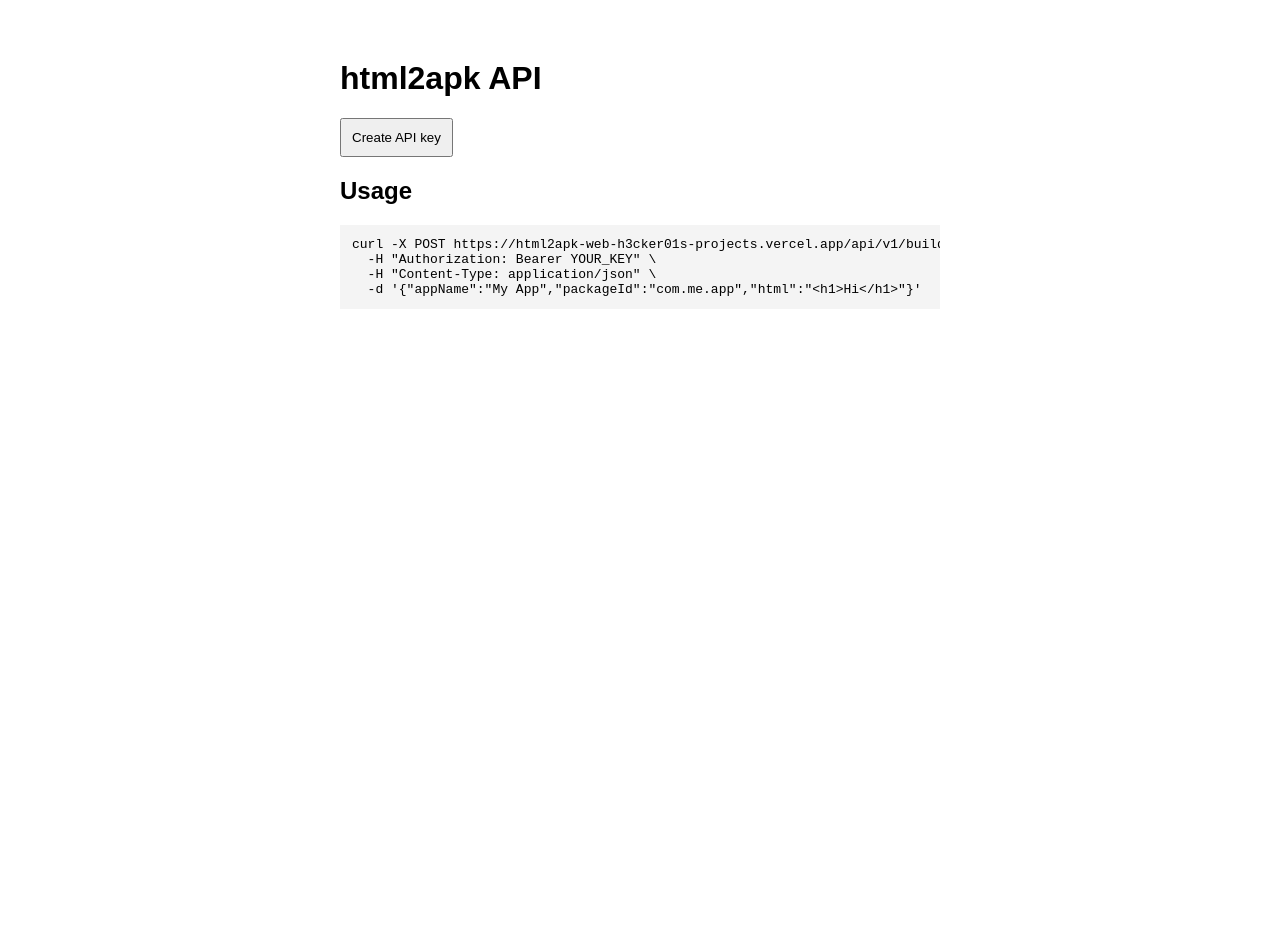
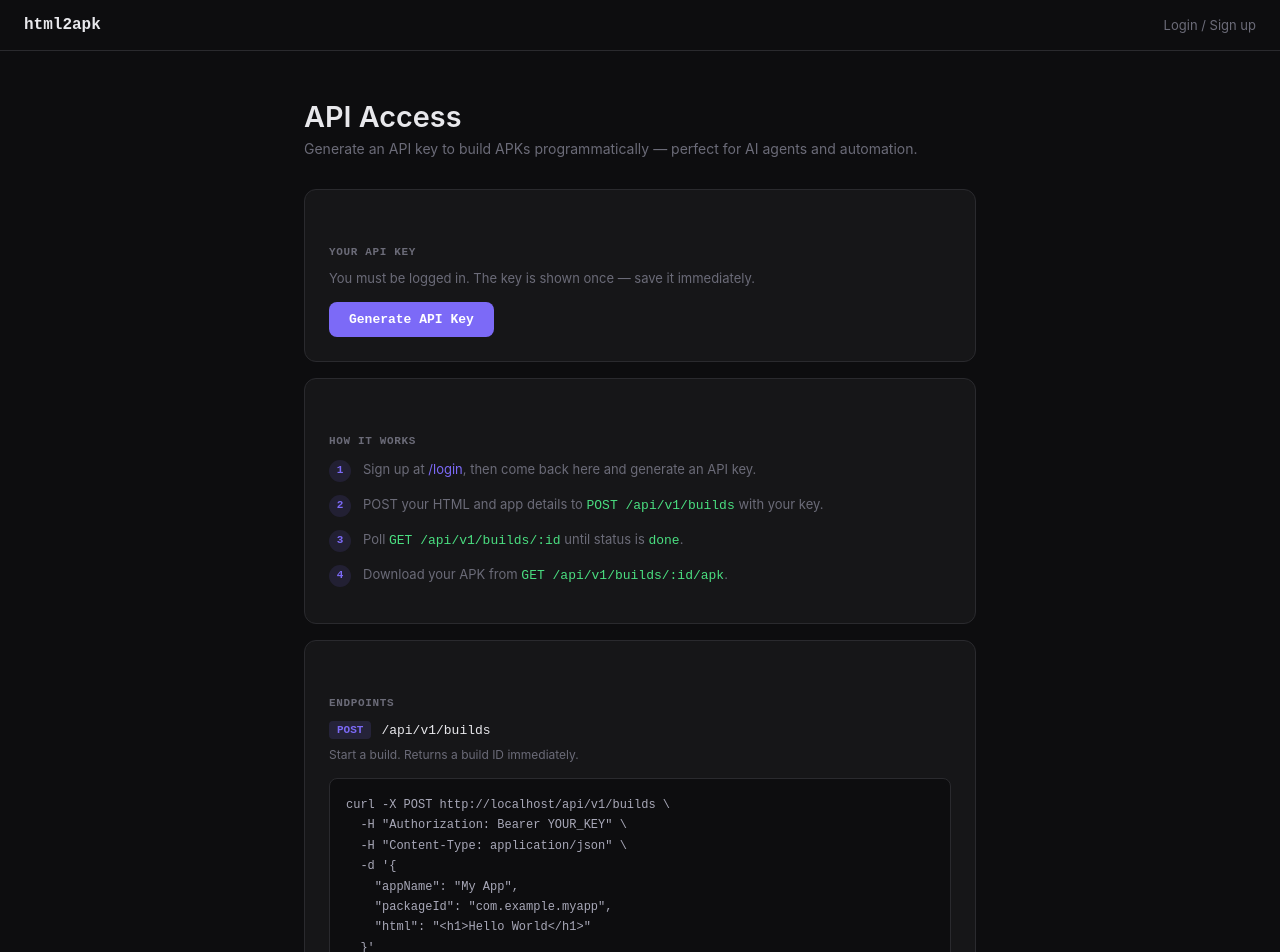
Before and after one commit to H3cker01/html2apk-web, a Next.js app: page /dashboard in a window 1280 px wide. Shown: the top 952 px of the page. Before the commit the page ends 800 px from the top, so only its background shows below. Built offline with nearby package versions, Linux system fonts and the light colour scheme.

Commit message:
Add API link to footer, improve dashboard with full docs

```diff
--- a/pages/dashboard/index.js
+++ b/pages/dashboard/index.js
@@ -3,31 +3,142 @@ import { useState } from "react";
 export default function Dashboard() {
   const [key, setKey] = useState("");
   const [error, setError] = useState("");
+  const [copied, setCopied] = useState(false);
 
   async function createKey() {
     setError("");
+    setKey("");
     const res = await fetch("/api/keys", { method: "POST" });
     const data = await res.json();
     if (res.ok) setKey(data.key);
+    else if (res.status === 401) window.location.href = "/login";
     else setError(data.error);
   }
 
+  function copy(text) {
+    navigator.clipboard.writeText(text);
+    setCopied(true);
+    setTimeout(() => setCopied(false), 2000);
+  }
+
+  const BASE = typeof window !== "undefined" ? window.location.origin : "https://html2apk-web-h3cker01s-projects.vercel.app";
+
   return (
-    <main style={{ maxWidth: 600, margin: "60px auto", fontFamily: "sans-serif" }}>
-      <h1>html2apk API</h1>
-      <button onClick={createKey} style={{ padding: 10, cursor: "pointer" }}>Create API key</button>
-      {key && (
-        <>
-          <p>Copy now. This key will not be shown again:</p>
-          <code style={{ display: "block", wordBreak: "break-all", padding: 10, background: "#f4f4f4" }}>{key}</code>
-        </>
-      )}
-      {error && <p style={{ color: "crimson" }}>{error}</p>}
-      <h2>Usage</h2>
-      <pre style={{ background: "#f4f4f4", padding: 12, overflowX: "auto" }}>{`curl -X POST https://html2apk-web-h3cker01s-projects.vercel.app/api/v1/builds \\
+    <>
+      <style>{`
+        *,*::before,*::after{box-sizing:border-box;margin:0;padding:0}
+        :root{--bg:#0d0d0f;--surface:#161618;--border:#2a2a2e;--accent:#7c6af7;--accent2:#4ade80;--text:#e8e8ec;--muted:#6b6b78;--mono:'JetBrains Mono',monospace;--sans:'Inter',sans-serif;--error:#ff5555}
+        body{background:var(--bg);color:var(--text);font-family:var(--sans);min-height:100vh}
+        a{color:var(--accent);text-decoration:none}
+        h1{font-size:1.8rem;font-weight:600;margin-bottom:6px}
+        h2{font-size:1rem;font-weight:600;margin:32px 0 12px;font-family:var(--mono);letter-spacing:.06em;color:var(--muted);text-transform:uppercase;font-size:11px}
+        .container{max-width:720px;margin:0 auto;padding:48px 24px 80px}
+        .nav{display:flex;justify-content:space-between;align-items:center;padding:16px 24px;border-bottom:1px solid var(--border)}
+        .nav-logo{font-family:var(--mono);font-weight:700;color:var(--text)}
+        .nav-link{font-size:13px;color:var(--muted)}
+        .subtitle{color:var(--muted);font-size:14px;margin-bottom:32px}
+        .card{background:var(--surface);border:1px solid var(--border);border-radius:12px;padding:24px;margin-bottom:16px}
+        .btn{padding:10px 20px;border-radius:8px;border:none;background:var(--accent);color:#fff;font-family:var(--mono);font-size:13px;font-weight:700;cursor:pointer;transition:opacity .15s}
+        .btn:hover{opacity:.85}
+        .btn-sm{padding:6px 14px;font-size:12px}
+        .btn-ghost{background:transparent;border:1px solid var(--border);color:var(--muted)}
+        .btn-ghost:hover{border-color:var(--accent);color:var(--accent);opacity:1}
+        .key-box{background:var(--bg);border:1px solid var(--accent);border-radius:8px;padding:14px 16px;font-family:var(--mono);font-size:13px;color:var(--accent2);word-break:break-all;margin:12px 0}
+        .key-row{display:flex;align-items:flex-start;gap:10px}
+        .key-row .key-box{flex:1;margin:0}
+        .warn{font-size:12px;color:var(--muted);margin-top:8px;font-family:var(--mono)}
+        .warn span{color:#f59e0b}
+        .error{color:var(--error);font-size:13px;margin-top:8px;font-family:var(--mono)}
+        pre{background:var(--bg);border:1px solid var(--border);border-radius:8px;padding:16px;font-family:var(--mono);font-size:12px;color:#a8a8b8;overflow-x:auto;line-height:1.7;white-space:pre-wrap;word-break:break-word}
+        .endpoint{display:flex;align-items:center;gap:10px;margin-bottom:8px}
+        .method{font-family:var(--mono);font-size:11px;font-weight:700;padding:3px 8px;border-radius:4px;background:rgba(124,106,247,.15);color:var(--accent)}
+        .method.get{background:rgba(74,222,128,.15);color:var(--accent2)}
+        .path{font-family:var(--mono);font-size:13px;color:var(--text)}
+        .desc{font-size:12px;color:var(--muted);margin-bottom:16px}
+        .step{display:flex;gap:12px;margin-bottom:12px;font-size:13px;color:var(--muted);line-height:1.6}
+        .step-num{font-family:var(--mono);font-size:11px;font-weight:700;color:var(--accent);background:rgba(124,106,247,.12);border-radius:50%;width:22px;height:22px;display:flex;align-items:center;justify-content:center;flex-shrink:0;margin-top:1px}
+      `}</style>
+
+      <nav className="nav">
+        <a href="/" className="nav-logo">html2apk</a>
+        <a href="/login" className="nav-link">Login / Sign up</a>
+      </nav>
+
+      <div className="container">
+        <h1>API Access</h1>
+        <p className="subtitle">Generate an API key to build APKs programmatically — perfect for AI agents and automation.</p>
+
+        {/* Key generation */}
+        <div className="card">
+          <h2>Your API Key</h2>
+          <p style={{fontSize:13,color:"var(--muted)",marginBottom:16}}>You must be logged in. The key is shown once — save it immediately.</p>
+          <button className="btn" onClick={createKey}>Generate API Key</button>
+          {error && <p className="error">{error}</p>}
+          {key && (
+            <>
+              <div className="key-row" style={{marginTop:14}}>
+                <div className="key-box">{key}</div>
+                <button className="btn btn-sm btn-ghost" onClick={() => copy(key)}>{copied ? "Copied!" : "Copy"}</button>
+              </div>
+              <p className="warn"><span>⚠ Save this now.</span> It won't be shown again.</p>
+            </>
+          )}
+        </div>
+
+        {/* How it works */}
+        <div className="card">
+          <h2>How It Works</h2>
+          <div className="step"><div className="step-num">1</div><div>Sign up at <a href="/login">/login</a>, then come back here and generate an API key.</div></div>
+          <div className="step"><div className="step-num">2</div><div>POST your HTML and app details to <code style={{fontFamily:"var(--mono)",color:"var(--accent2)"}}>POST /api/v1/builds</code> with your key.</div></div>
+          <div className="step"><div className="step-num">3</div><div>Poll <code style={{fontFamily:"var(--mono)",color:"var(--accent2)"}}>GET /api/v1/builds/:id</code> until status is <code style={{fontFamily:"var(--mono)",color:"var(--accent2)"}}>done</code>.</div></div>
+          <div className="step"><div className="step-num">4</div><div>Download your APK from <code style={{fontFamily:"var(--mono)",color:"var(--accent2)"}}>GET /api/v1/builds/:id/apk</code>.</div></div>
+        </div>
+
+        {/* Endpoints */}
+        <div className="card">
+          <h2>Endpoints</h2>
+
+          <div className="endpoint"><span className="method">POST</span><span className="path">/api/v1/builds</span></div>
+          <p className="desc">Start a build. Returns a build ID immediately.</p>
+          <pre>{`curl -X POST ${BASE}/api/v1/builds \\
   -H "Authorization: Bearer YOUR_KEY" \\
   -H "Content-Type: application/json" \\
-  -d '{"appName":"My App","packageId":"com.me.app","html":"<h1>Hi</h1>"}'`}</pre>
-    </main>
+  -d '{
+    "appName": "My App",
+    "packageId": "com.example.myapp",
+    "html": "<h1>Hello World</h1>"
+  }'
+
+// Response
+{ "id": "build-uuid", "status": "queued" }`}</pre>
+
+          <div className="endpoint" style={{marginTop:24}}><span className="method get">GET</span><span className="path">/api/v1/builds/:id</span></div>
+          <p className="desc">Check build status. Poll every 10–15 seconds.</p>
+          <pre>{`curl ${BASE}/api/v1/builds/BUILD_ID \\
+  -H "Authorization: Bearer YOUR_KEY"
+
+// Response
+{ "id": "...", "status": "queued|building|done|failed", "app_name": "My App" }`}</pre>
+
+          <div className="endpoint" style={{marginTop:24}}><span className="method get">GET</span><span className="path">/api/v1/builds/:id/apk</span></div>
+          <p className="desc">Download the APK once status is <code style={{fontFamily:"var(--mono)"}}>done</code>. Returns a zip containing the APK.</p>
+          <pre>{`curl -o app.zip ${BASE}/api/v1/builds/BUILD_ID/apk \\
+  -H "Authorization: Bearer YOUR_KEY"`}</pre>
+        </div>
+
+        {/* Body params */}
+        <div className="card">
+          <h2>Request Body (POST /api/v1/builds)</h2>
+          <pre>{`{
+  "appName":   "My App",          // required — display name
+  "packageId": "com.me.myapp",    // required — reverse domain format
+  "html":      "<h1>Hi</h1>",     // required if no url
+  "url":       "https://..."      // required if no html — loads in WebView
+}`}</pre>
+        </div>
+
+        <p style={{fontSize:12,color:"var(--muted)",fontFamily:"var(--mono)"}}>Limit: 50 builds per key per 24 hours. Free, no credit card.</p>
+      </div>
+    </>
   );
 }
--- a/pages/index.js
+++ b/pages/index.js
@@ -616,7 +616,7 @@ export default function Home() {
         )}
 
       </div>
-      <div className="footer"><span>html2apk</span> — built by H3cker01 · <a href="/privacy" style={{color:"var(--accent)",textDecoration:"none"}}>Privacy Policy</a></div>
+      <div className="footer"><span>html2apk</span> — built by H3cker01 · <a href="/privacy" style={{color:"var(--accent)",textDecoration:"none"}}>Privacy Policy</a> · <a href="/dashboard" style={{color:"var(--accent)",textDecoration:"none"}}>API</a></div>
     </>
   );
 }
```
